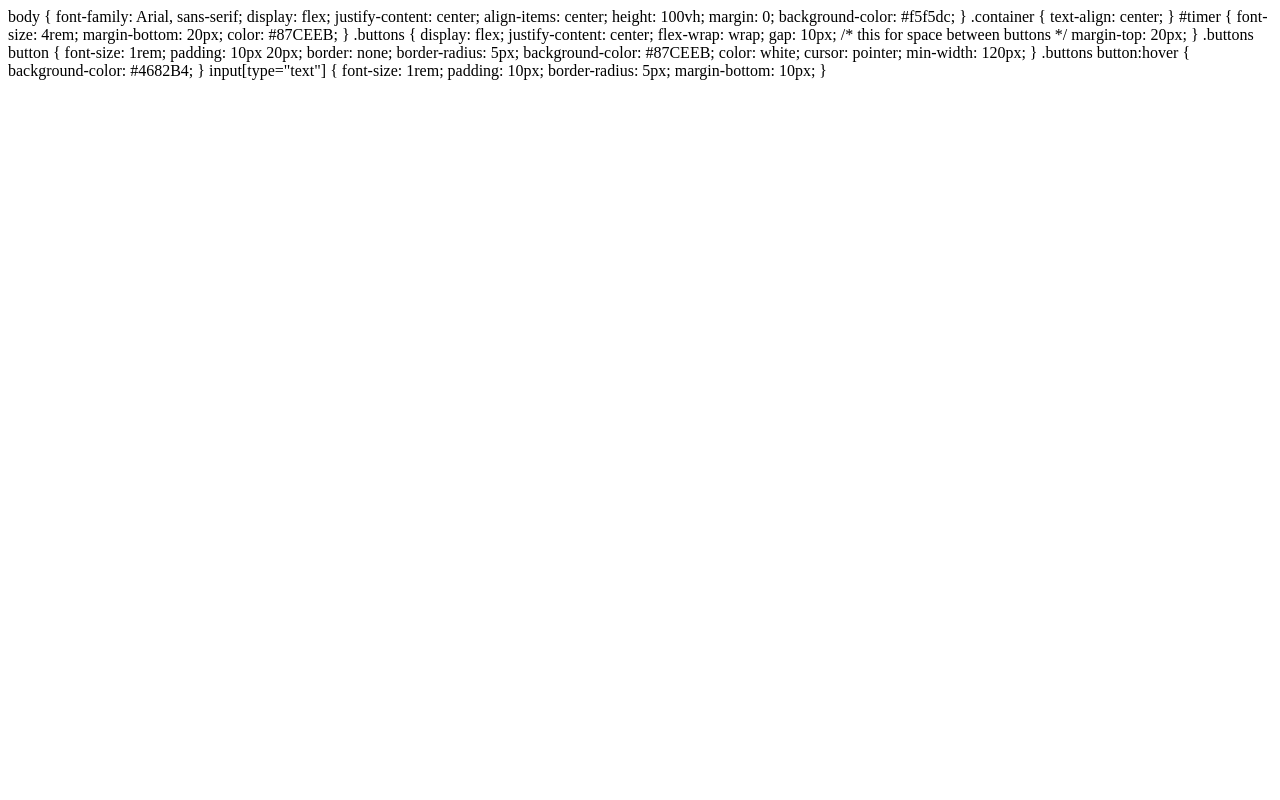
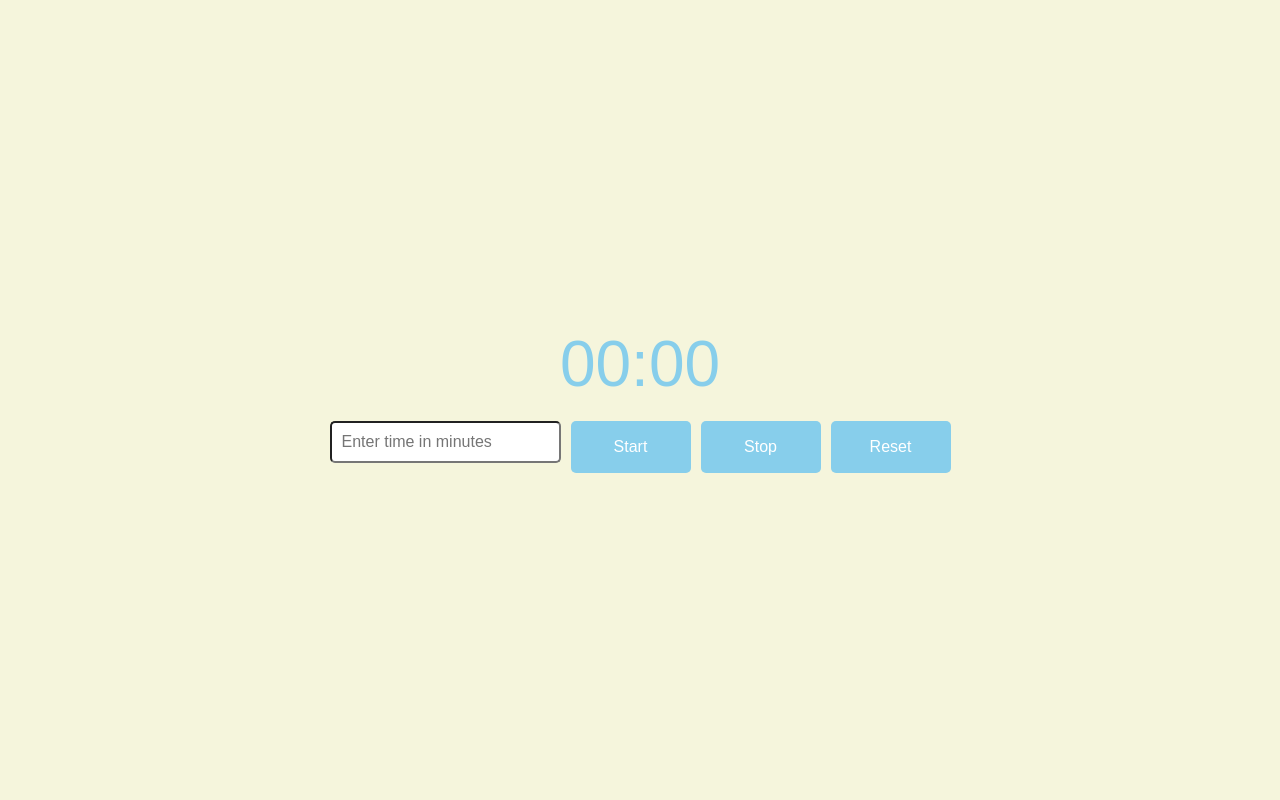
Before and after one commit to syahmid0h/Study-Timer, a Flask app: template website/templates/index.html in a window 1280 px wide. Run offline with Flask 3, Linux system fonts and the light colour scheme; the template is opened without the code that fills it, so the values that code supplies are empty; parts of the project's set-up code (start-up, migrations or seed data) failed here and were passed over.

Commit message:
index.html got the wrong code

```diff
--- a/website/templates/index.html
+++ b/website/templates/index.html
@@ -1,49 +1,53 @@
-body {
-    font-family: Arial, sans-serif;
-    display: flex;
-    justify-content: center;
-    align-items: center;
-    height: 100vh;
-    margin: 0;
-    background-color: #f5f5dc;
-}
+<!DOCTYPE html>
+<html lang="en">
+<head>
+    <meta charset="UTF-8">
+    <meta name="viewport" content="width=device-width, initial-scale=1.0">
+    <title>Study Timer</title>
+    <link rel="stylesheet" href="{{ url_for('static', filename='timerstyle.css') }}">
+    <script src="https://code.jquery.com/jquery-3.6.0.min.js"></script>
+</head>
+<body>
+    <div class="container">
+        <div id="timer">00:00</div>
+        <div class="buttons">
+            <input type="text" id="time-input" placeholder="Enter time in minutes">
+            <button id="start-button">Start</button>
+            <button id="stop-button">Stop</button>
+            <button id="reset-button">Reset</button>
+        </div>
+    </div>
 
-.container {
-    text-align: center;
-}
+    <script>
+        function updateTimer() {
+            $.get('/time', function(data) {
+                $('#timer').text(data.time);
+            });
+        }
 
-#timer {
-    font-size: 4rem;
-    margin-bottom: 20px;
-    color: #87CEEB;
-}
+        $('#start-button').click(function() {
+            const time = $('#time-input').val();
+            $.post('/start', JSON.stringify({ time: time }), function(response) {
+                console.log(response.status);
+                updateTimer();
+            }, 'json');
+        });
 
-.buttons {
-    display: flex;
-    justify-content: center;
-    flex-wrap: wrap;
-    gap: 10px; /* this for space between buttons */
-    margin-top: 20px;
-}
+        $('#stop-button').click(function() {
+            $.post('/stop', function(response) {
+                console.log(response.status);
+            }, 'json');
+        });
 
-.buttons button {
-    font-size: 1rem;
-    padding: 10px 20px;
-    border: none;
-    border-radius: 5px;
-    background-color: #87CEEB;
-    color: white;
-    cursor: pointer;
-    min-width: 120px;
-}
+        $('#reset-button').click(function() {
+            $.post('/reset', function(response) {
+                console.log(response.status);
+                $('#timer').text('00:00');
+            }, 'json');
+        });
 
-.buttons button:hover {
-    background-color: #4682B4;
-}
-
-input[type="text"] {
-    font-size: 1rem;
-    padding: 10px;
-    border-radius: 5px;
-    margin-bottom: 10px;
-}
+        // Update the timer every second
+        setInterval(updateTimer, 1000);
+    </script>
+</body>
+</html>
```
